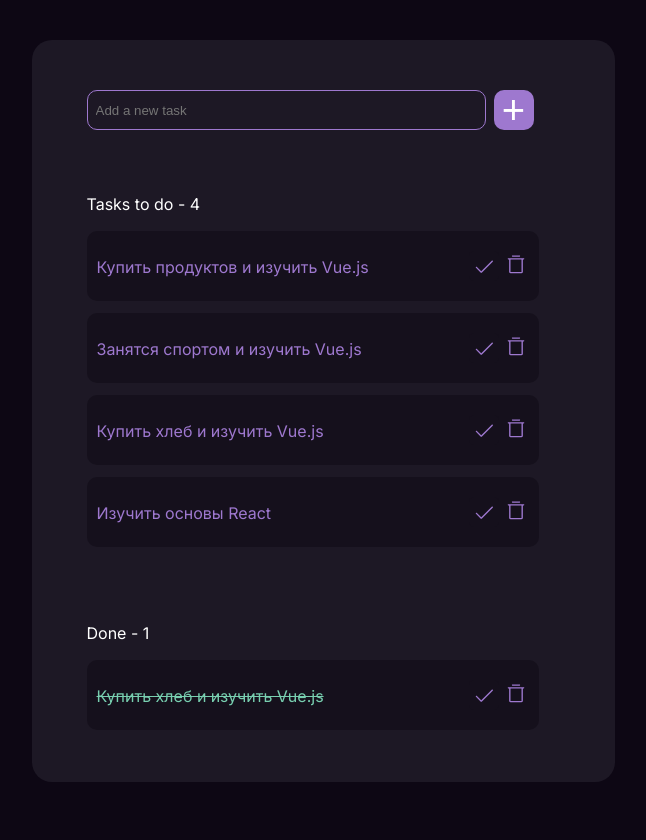
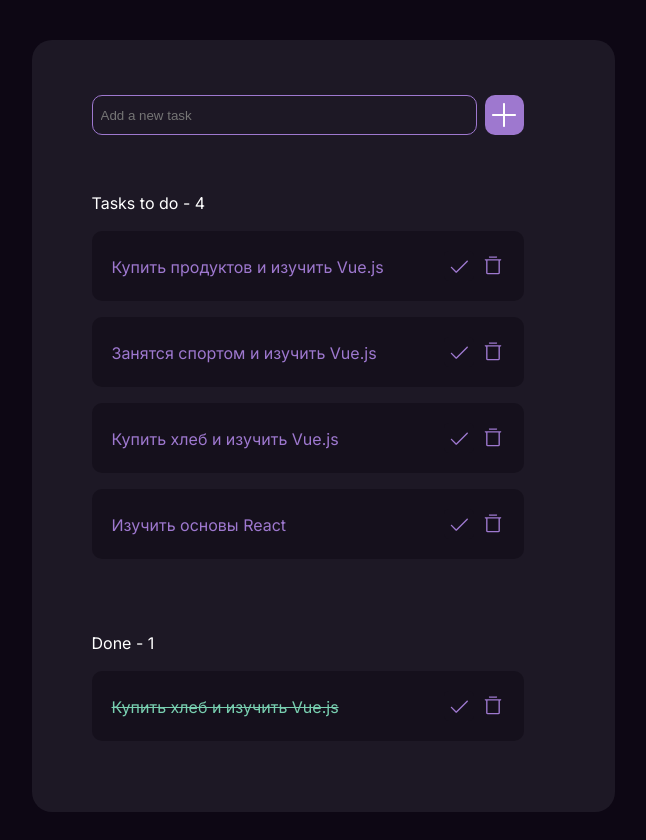
Before and after one commit to Arslan-do/my-to-do-vue, a Vue app: page / in a window 1280 px wide. Shown: the whole page, without its empty margins (317-963 px from the left). Built offline with nearby package versions, Linux system fonts and the light colour scheme; a web font is replaced by a local one.

Commit message:
fix-to_do all

```diff
--- a/src/App.vue
+++ b/src/App.vue
@@ -39,7 +39,7 @@ const deleteTask = (id) => {
         @keyup.enter="addTask"
         placeholder="Add a new task"
       />
-      <button @click="addTask" class="add-btn">+</button>
+      <button @click="addTask" class="add-btn"><img src="/src\image\Vector.svg" alt="pulus"></button>
     </div>
     <div class="tasks-section">
       <h3>Tasks to do - {{ todoTasks.length }}</h3>
@@ -83,21 +83,18 @@ const deleteTask = (id) => {
 .todo-app {
   background-color: #1d1825;
   width: 583px;
-  height: max(100%, 758px);
   border-radius: 20px;
   margin: 40px auto;
   font-family: 'Inter', sans-serif;
   color: #ffff;
 }
 .container{
+padding: 55px 85px 55px  60px;
 width: 432px;
 height: 100%;
-margin: 0px 55px;
 }
 
 .add-task {
-padding: 50px 0px 30px;
-width: 454px;
 height: 40px;
 border-radius: 10px;
 border-width: 1px;
@@ -132,13 +129,12 @@ border-width: 1px;
 }
 
 .task-item {
-  width: 432px;
   height: 70px;
   background: #15101c;
   display: flex;
   align-items: center;
-  padding: 0px 10px;
-  margin-bottom: 12px;
+  padding: 0px 20px;
+  margin-bottom: 16px;
   border-radius: 10px;
 }
 
@@ -165,6 +161,7 @@ border-width: 1px;
 .delete-btn {
   width: 30px;
   height: 30px;
+  padding: 4px 8px;
   background: none;
   border: none;
   cursor: pointer;
@@ -172,7 +169,8 @@ border-width: 1px;
 }
 
 h3 {
-  padding: 20px 0px 0px 0px;
+  margin: 0;
+  padding: 60px 0px 17px 0px;
   width: 115px;
   height: 19px;
   font-family: 'Inter', sans-serif;
@@ -182,14 +180,7 @@ h3 {
 }
 .done-h3{
   font-family: 'Inter', sans-serif;
-  padding: 40px 0px 0px 0px;
+  padding: 60px 0px 17px 0px;
 }
 
-.done-section {
-  padding: 10px 20px 40px 0px;
-}
-
-.empty-state{
-  padding: 0px 10px 10px 0px;
-}
 </style>
```
Also changed, not shown: src/image/Vector.svg (added).
